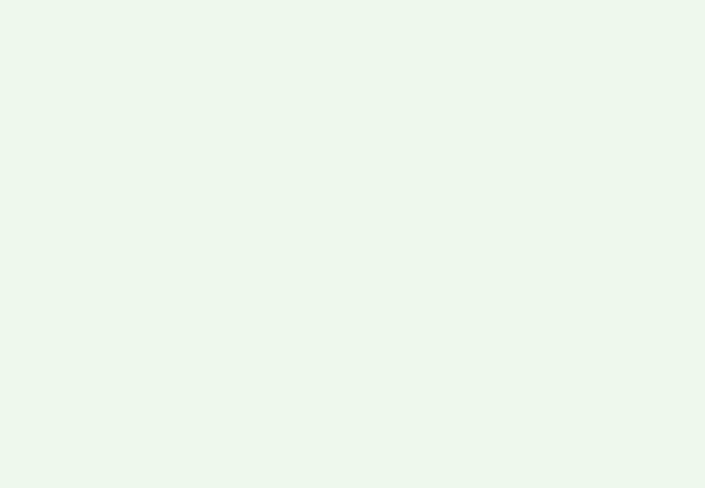
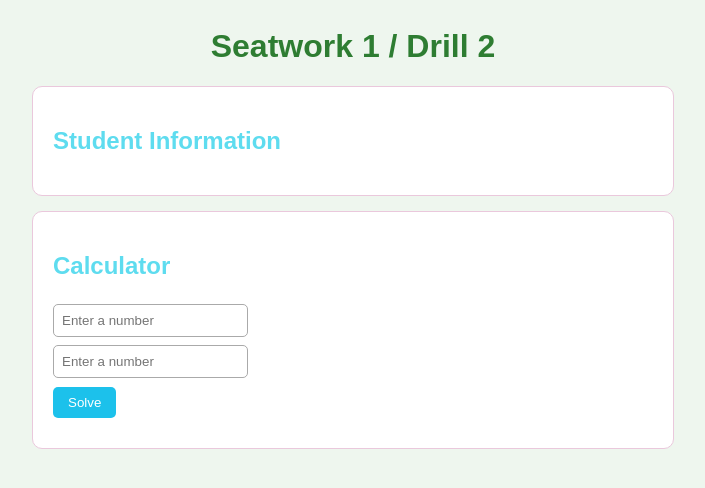
Before and after one commit to batanginasalacup/Fairview_ICT10_Q1Seatwork1_Salacup_Jose-Mateo, a plain HTML site: page index.html in a window 1280 px wide. Shown: the whole page, without its empty margins (287-992 px from the left). Drawn offline with Linux system fonts and the light colour scheme.

Commit message:
Update index.html

```diff
--- a/index.html
+++ b/index.html
@@ -16,12 +16,12 @@ background-color: white;
 padding: 20px;
 margin: 15px auto;
 max-width: 600px;
-border: 1px solid #c8ddc8;
+border: 1px solid #eac8dc;
 border-radius: 10px;
 }
 
 h2 {
-color: #2e7d32;
+color: #5edcef;
 }
 
 input {
@@ -34,11 +34,43 @@ border-radius: 5px;
 button {
 padding: 8px 15px;
 margin-top: 5px;
-background-color: #2e7d32;
+background-color: #1cc1eb;
 color: white;
 border: none;
 border-radius: 5px;
 }
 
+#output1 {
+margin-top: 10px;
+}
+
+.info {
+font-weight: bold;
+}
+</style>
+</head>
+<body>
+
+<h1>Seatwork 1 / Drill 2</h1>
+
+
+<div id="output"class="box">
+<h2>Student Information</h2>
+
+<py-script type="py" src="main.py"></py-script>
+</div>
+
+<div class="box">
+<h2>Calculator</h2>
+
+<input type="text" id="input1" placeholder="Enter a number"><br>
+<input type="text" id="input2" placeholder="Enter a number"><br>
+
+<button type="submit" py-click="adding_numbers">Solve</button>
+
+<div id="output1"></div>
+</div>
+
+
 </body>
 </html>
```
